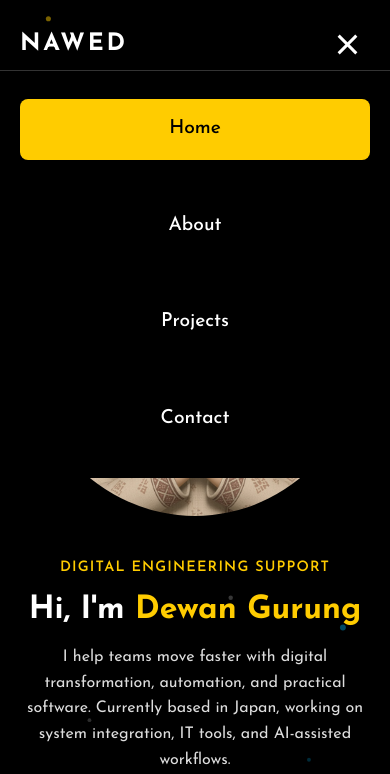
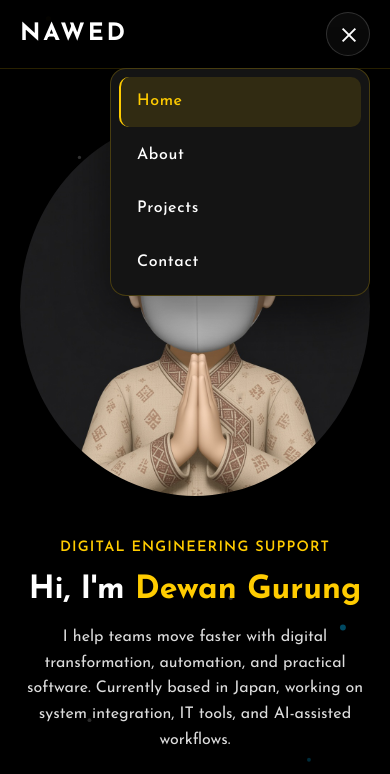
Before and after one commit to nawedGrg/portfolio, a plain HTML site: page index.html in a window 390 px wide. Both pictures are taken after a click on the button "Toggle menu". Shown: the top 774 px of the page. Drawn offline with Linux system fonts and the light colour scheme.

Commit message:
Update hamburger menu styling

```diff
--- a/css/style.css
+++ b/css/style.css
@@ -136,6 +136,10 @@ img {
   justify-content: space-between;
   align-items: center;
   padding: 20px 0;
+}
+
+.navigation nav {
+  position: relative;
 }
 
 .logo {
@@ -624,49 +628,115 @@ footer {
 }
 
 @media (max-width: 768px) {
+  .navigation {
+    position: sticky;
+    top: 0;
+    z-index: 30;
+    margin: 0 -20px;
+    padding: 12px 20px;
+    background: rgba(0, 0, 0, 0.72);
+    backdrop-filter: blur(16px);
+    border-bottom: 1px solid rgba(255, 204, 0, 0.16);
+  }
+
   #mobile-menu-toggle {
+    position: relative;
     display: block;
+    width: 44px;
+    height: 44px;
+    padding: 0;
+    border-radius: 999px;
+    border: 1px solid rgba(255, 255, 255, 0.16);
+    background: rgba(255, 255, 255, 0.04);
+  }
+
+  .bar {
+    position: absolute;
+    left: 13px;
+    width: 18px;
+    height: 2px;
+    margin: 0;
+    transition: top 0.2s ease, transform 0.2s ease, opacity 0.2s ease;
+  }
+
+  #mobile-menu-toggle .bar:nth-child(1) {
+    top: 15px;
+  }
+
+  #mobile-menu-toggle .bar:nth-child(2) {
+    top: 21px;
+  }
+
+  #mobile-menu-toggle .bar:nth-child(3) {
+    top: 27px;
+  }
+
+  #mobile-menu-toggle[aria-expanded="true"] .bar:nth-child(1),
+  #mobile-menu-toggle[aria-expanded="true"] .bar:nth-child(3) {
+    top: 21px;
+  }
+
+  #mobile-menu-toggle[aria-expanded="true"] .bar:nth-child(1) {
+    transform: rotate(45deg);
+  }
+
+  #mobile-menu-toggle[aria-expanded="true"] .bar:nth-child(3) {
+    transform: rotate(-45deg);
   }
 
   nav ul {
-    position: fixed;
-    left: -100%;
-    top: 70px;
+    position: absolute;
+    top: calc(100% + 12px);
+    right: 0;
+    left: auto;
+    width: min(260px, calc(100vw - 40px));
     flex-direction: column;
-    background-color: #000;
-    width: 100%;
-    text-align: center;
-    transition: left 0.3s ease;
-    z-index: 10;
-    padding: 20px;
-    border-top: 1px solid #333;
+    gap: 4px;
     margin: 0;
+    padding: 8px;
+    text-align: left;
     list-style: none;
+    background: #141414;
+    border: 1px solid rgba(255, 204, 0, 0.22);
+    border-radius: 16px;
+    box-shadow: 0 18px 50px rgba(0, 0, 0, 0.55);
+    z-index: 20;
+    opacity: 0;
+    visibility: hidden;
+    transform: translateY(-6px);
+    pointer-events: none;
+    transition: opacity 0.2s ease, transform 0.2s ease, visibility 0.2s ease;
   }
 
   nav ul.open {
-    left: 0;
+    opacity: 1;
+    visibility: visible;
+    transform: translateY(0);
+    pointer-events: auto;
   }
 
   nav ul li {
-    margin: 8px 0;
+    margin: 0;
   }
 
   nav ul li a {
     display: block;
-    padding: 15px 20px;
-    font-size: 1.2rem;
-    border-radius: 8px;
+    padding: 12px 14px 12px 16px;
+    border-radius: 10px;
+    font-size: 1rem;
+    letter-spacing: 0.04em;
+    border-left: 2px solid transparent;
   }
 
   nav ul li a:hover {
-    background-color: #111;
-    color: #ffcc00;
+    background: rgba(255, 255, 255, 0.05);
+    color: #ffda79;
   }
 
   nav ul li a.active {
-    background-color: #ffcc00;
-    color: #000;
+    background: rgba(255, 204, 0, 0.12);
+    color: #ffcc00;
+    border-left-color: #ffcc00;
   }
 
   nav ul li a::after {
```
